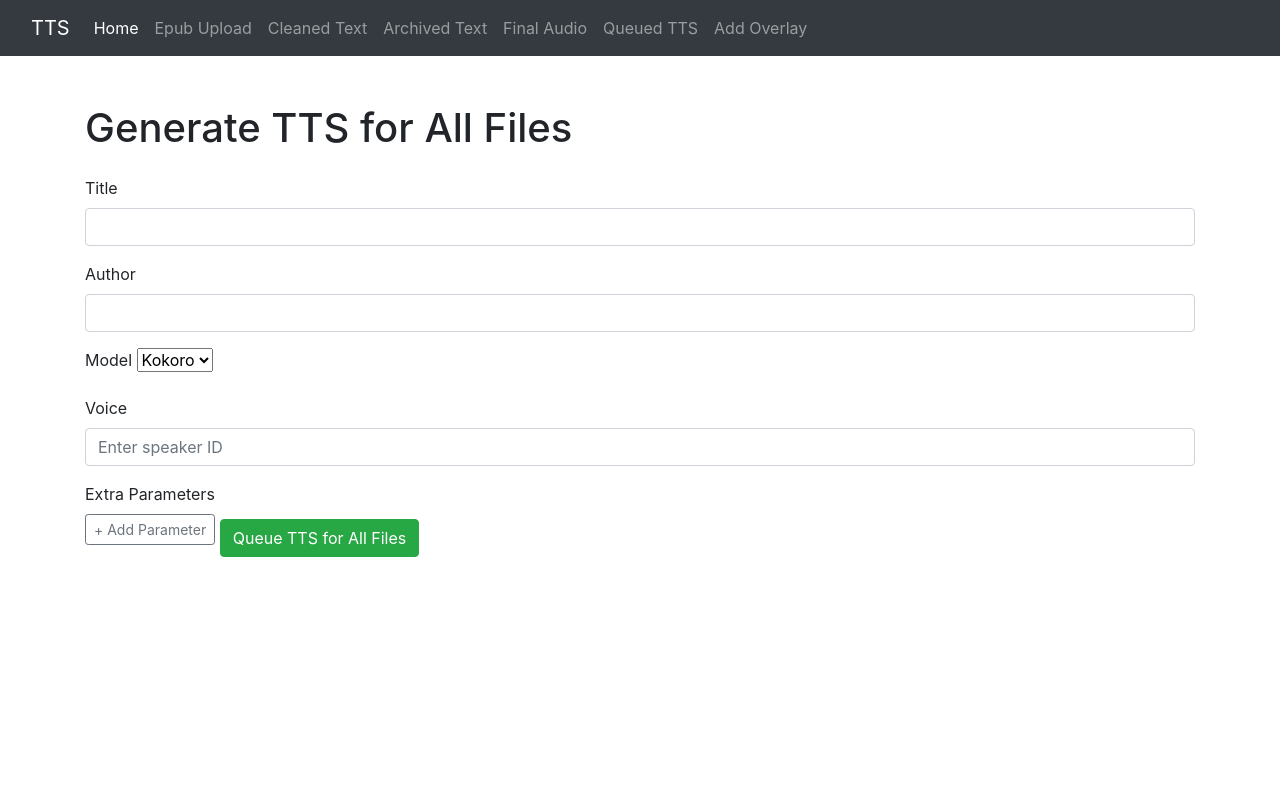
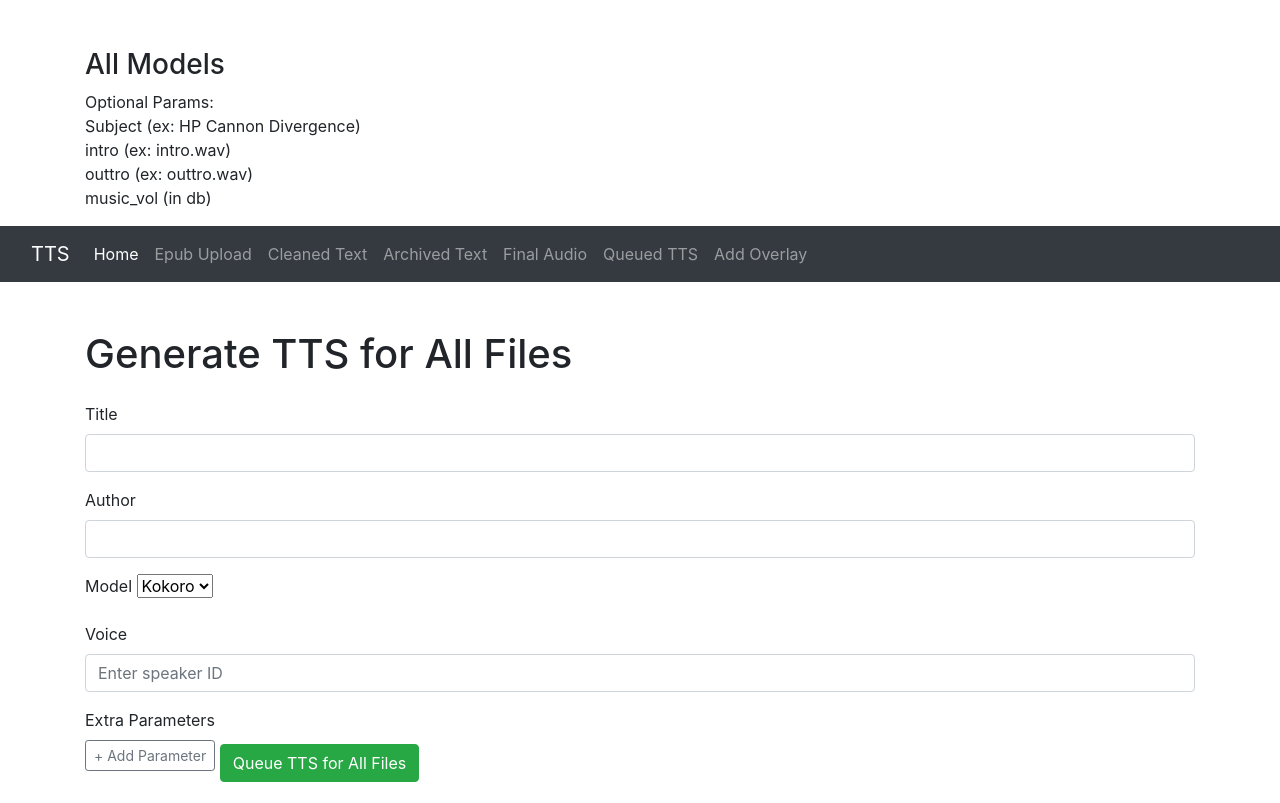
Before and after one commit to staticresponse/Narrator, a Flask app: page /tts-all-form in a window 1280 px wide. Before the commit the page ends 557 px from the top, so only its background shows below. Run offline with Flask 3, Linux system fonts and the light colour scheme; some libraries are stand-ins or nearby versions.

Commit message:
form info addition

```diff
--- a/templates/tts_all_form.html
+++ b/templates/tts_all_form.html
@@ -1,5 +1,5 @@
 {% extends 'frame.html' %}
-
+{% include 'tts_info.html' %}
 {% block content %}
 <div class="container mt-5">
     <h1 class="mb-4">Generate TTS for All Files</h1>
--- a/templates/tts_form.html
+++ b/templates/tts_form.html
@@ -1,4 +1,5 @@
 {% extends 'frame.html' %}
+{% include 'tts_info.html' %}
 {% block content %}
 <div class="container mt-5">
     <h1 class="mb-4">Generate TTS</h1>
--- a/templates/tts_info.html
+++ b/templates/tts_info.html
@@ -1,4 +1,7 @@
-<h3>All Models</h3>
-<p>
-    Optional Params:<br/>Subject (ex: HP Cannon Divergence)<br/>
-</p>
+
+<div class="container mt-5">
+    <h3>All Models</h3>
+    <p>
+        Optional Params:<br/>Subject (ex: HP Cannon Divergence)<br/>intro (ex: intro.wav)<br/>outtro (ex: outtro.wav)<br/>music_vol (in db)
+    </p>
+</div>
```
